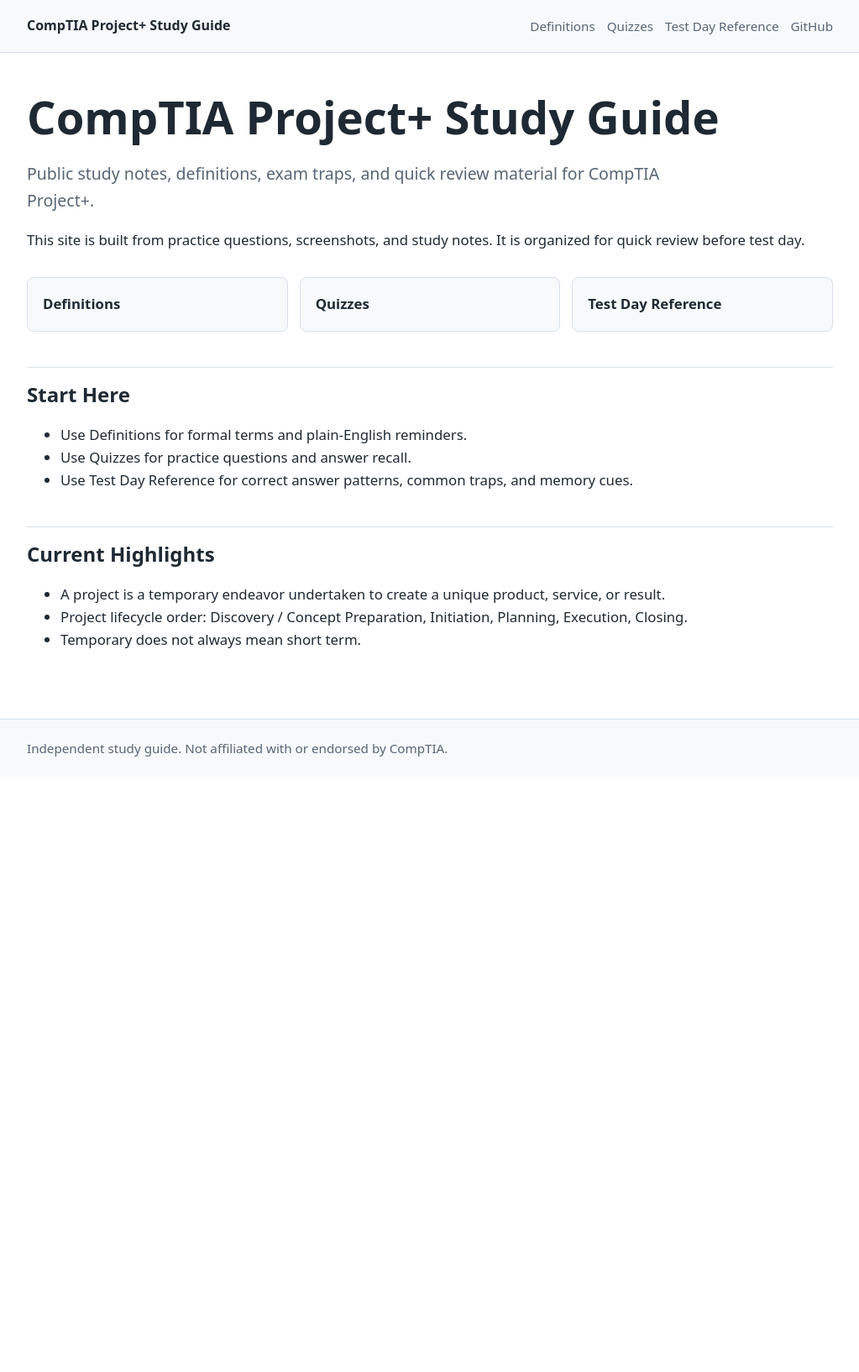
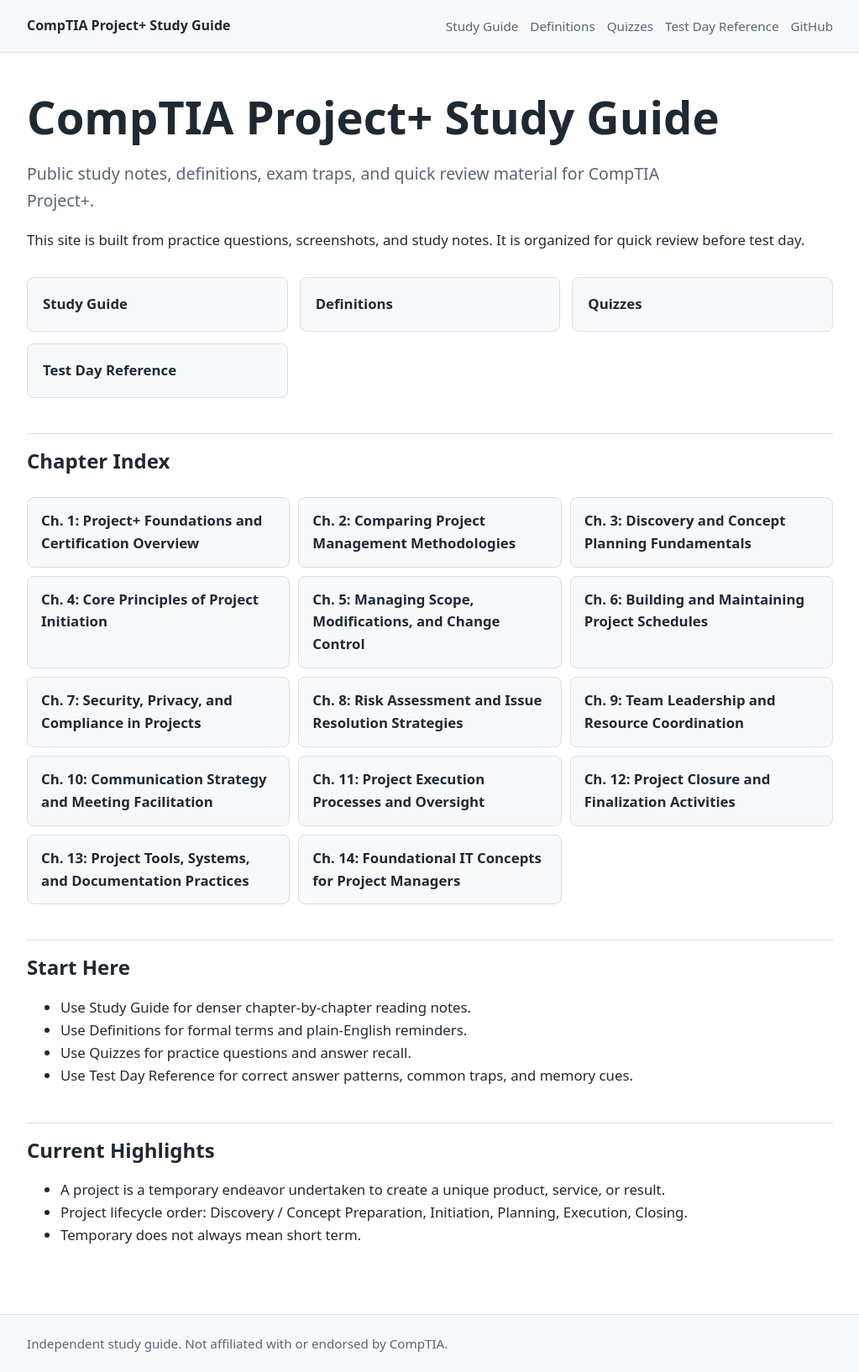
Before and after one commit to teganburns/project-plus-study-guide, a Jekyll site: the page built from index.md, in a window 1280 px wide. Shown: the whole page at 84% size, without its empty margins (128-1151 px from the left). Built offline with Jekyll 4.4.1, drawn with Linux system fonts in a browser that asks for light colours; before the commit the page ends 925 px from its top, so only the background shows below that.

Commit message:
Add chapter-based study guide structure

```diff
--- a/_layouts/default.html
+++ b/_layouts/default.html
@@ -127,6 +127,64 @@
 
       .quick-links a:hover {
         border-color: var(--accent);
+        background: var(--accent-soft);
+      }
+
+      .chapter-index {
+        display: grid;
+        grid-template-columns: repeat(auto-fit, minmax(260px, 1fr));
+        gap: 10px;
+        margin: 28px 0 42px;
+        padding: 0;
+        list-style: none;
+      }
+
+      .chapter-index a {
+        display: block;
+        min-height: 100%;
+        padding: 14px 16px;
+        border: 1px solid var(--line);
+        border-radius: 8px;
+        color: var(--ink);
+        background: var(--surface);
+        font-weight: 700;
+        text-decoration: none;
+      }
+
+      .chapter-index a:hover {
+        border-color: var(--accent);
+        color: var(--accent);
+        background: var(--accent-soft);
+      }
+
+      .chapter-kicker {
+        margin: 0 0 8px;
+        color: var(--accent);
+        font-size: 0.82rem;
+        font-weight: 800;
+        letter-spacing: 0;
+        text-transform: uppercase;
+      }
+
+      .study-section {
+        margin-top: 42px;
+        padding-top: 18px;
+        border-top: 1px solid var(--line);
+      }
+
+      .study-section h2 {
+        margin-top: 0;
+        padding-top: 0;
+        border-top: 0;
+      }
+
+      .study-section h3 {
+        margin-top: 28px;
+      }
+
+      .study-note {
+        padding: 16px;
+        border-left: 4px solid var(--accent);
         background: var(--accent-soft);
       }
 
@@ -455,6 +513,7 @@
       <div class="wrap">
         <a class="brand" href="{{ '/' | relative_url }}">{{ site.title }}</a>
         <nav aria-label="Main navigation">
+          <a href="{{ '/study-guide/' | relative_url }}">Study Guide</a>
           <a href="{{ '/definitions/' | relative_url }}">Definitions</a>
           <a href="{{ '/quizzes/' | relative_url }}">Quizzes</a>
           <a href="{{ '/test-day-reference/' | relative_url }}">Test Day Reference</a>
@@ -485,6 +544,18 @@
         all: "all chapters",
         "chapter-1": "Chapter 1: Foundations & Lifecycle",
         "chapter-2": "Chapter 2: Comparing PM Approaches",
+        "chapter-3": "Chapter 3: Discovery & Concept Planning",
+        "chapter-4": "Chapter 4: Project Initiation",
+        "chapter-5": "Chapter 5: Scope & Change Control",
+        "chapter-6": "Chapter 6: Project Schedules",
+        "chapter-7": "Chapter 7: Security, Privacy & Compliance",
+        "chapter-8": "Chapter 8: Risk & Issue Resolution",
+        "chapter-9": "Chapter 9: Team & Resource Coordination",
+        "chapter-10": "Chapter 10: Communication & Meetings",
+        "chapter-11": "Chapter 11: Execution & Oversight",
+        "chapter-12": "Chapter 12: Closure & Finalization",
+        "chapter-13": "Chapter 13: Tools, Systems & Documentation",
+        "chapter-14": "Chapter 14: IT Concepts for PMs",
       };
 
       const normalizeText = (value) => value.toLowerCase().trim();
--- a/index.md
+++ b/index.md
@@ -10,13 +10,34 @@ title: Home
 This site is built from practice questions, screenshots, and study notes. It is organized for quick review before test day.
 
 <ul class="quick-links">
+  <li><a href="{{ '/study-guide/' | relative_url }}">Study Guide</a></li>
   <li><a href="{{ '/definitions/' | relative_url }}">Definitions</a></li>
   <li><a href="{{ '/quizzes/' | relative_url }}">Quizzes</a></li>
   <li><a href="{{ '/test-day-reference/' | relative_url }}">Test Day Reference</a></li>
 </ul>
 
+## Chapter Index
+
+<ul class="chapter-index">
+  <li><a href="{{ '/study-guide/#ch-01' | relative_url }}">Ch. 1: Project+ Foundations and Certification Overview</a></li>
+  <li><a href="{{ '/study-guide/#ch-02' | relative_url }}">Ch. 2: Comparing Project Management Methodologies</a></li>
+  <li><a href="{{ '/study-guide/#ch-03' | relative_url }}">Ch. 3: Discovery and Concept Planning Fundamentals</a></li>
+  <li><a href="{{ '/study-guide/#ch-04' | relative_url }}">Ch. 4: Core Principles of Project Initiation</a></li>
+  <li><a href="{{ '/study-guide/#ch-05' | relative_url }}">Ch. 5: Managing Scope, Modifications, and Change Control</a></li>
+  <li><a href="{{ '/study-guide/#ch-06' | relative_url }}">Ch. 6: Building and Maintaining Project Schedules</a></li>
+  <li><a href="{{ '/study-guide/#ch-07' | relative_url }}">Ch. 7: Security, Privacy, and Compliance in Projects</a></li>
+  <li><a href="{{ '/study-guide/#ch-08' | relative_url }}">Ch. 8: Risk Assessment and Issue Resolution Strategies</a></li>
+  <li><a href="{{ '/study-guide/#ch-09' | relative_url }}">Ch. 9: Team Leadership and Resource Coordination</a></li>
+  <li><a href="{{ '/study-guide/#ch-10' | relative_url }}">Ch. 10: Communication Strategy and Meeting Facilitation</a></li>
+  <li><a href="{{ '/study-guide/#ch-11' | relative_url }}">Ch. 11: Project Execution Processes and Oversight</a></li>
+  <li><a href="{{ '/study-guide/#ch-12' | relative_url }}">Ch. 12: Project Closure and Finalization Activities</a></li>
+  <li><a href="{{ '/study-guide/#ch-13' | relative_url }}">Ch. 13: Project Tools, Systems, and Documentation Practices</a></li>
+  <li><a href="{{ '/study-guide/#ch-14' | relative_url }}">Ch. 14: Foundational IT Concepts for Project Managers</a></li>
+</ul>
+
 ## Start Here
 
+- Use Study Guide for denser chapter-by-chapter reading notes.
 - Use Definitions for formal terms and plain-English reminders.
 - Use Quizzes for practice questions and answer recall.
 - Use Test Day Reference for correct answer patterns, common traps, and memory cues.
```
Also changed, not shown: Definitions.md (+12 -0 lines), Study_Guide.md (added, +145 -0 lines), README.md.
